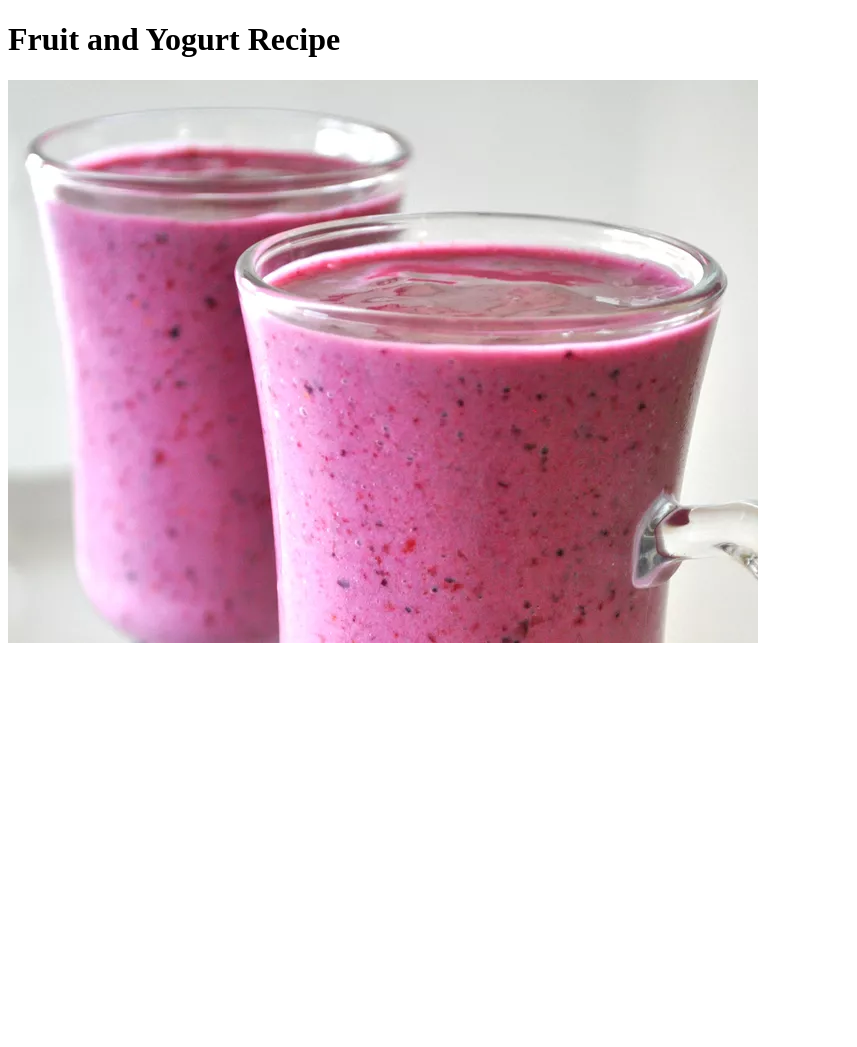
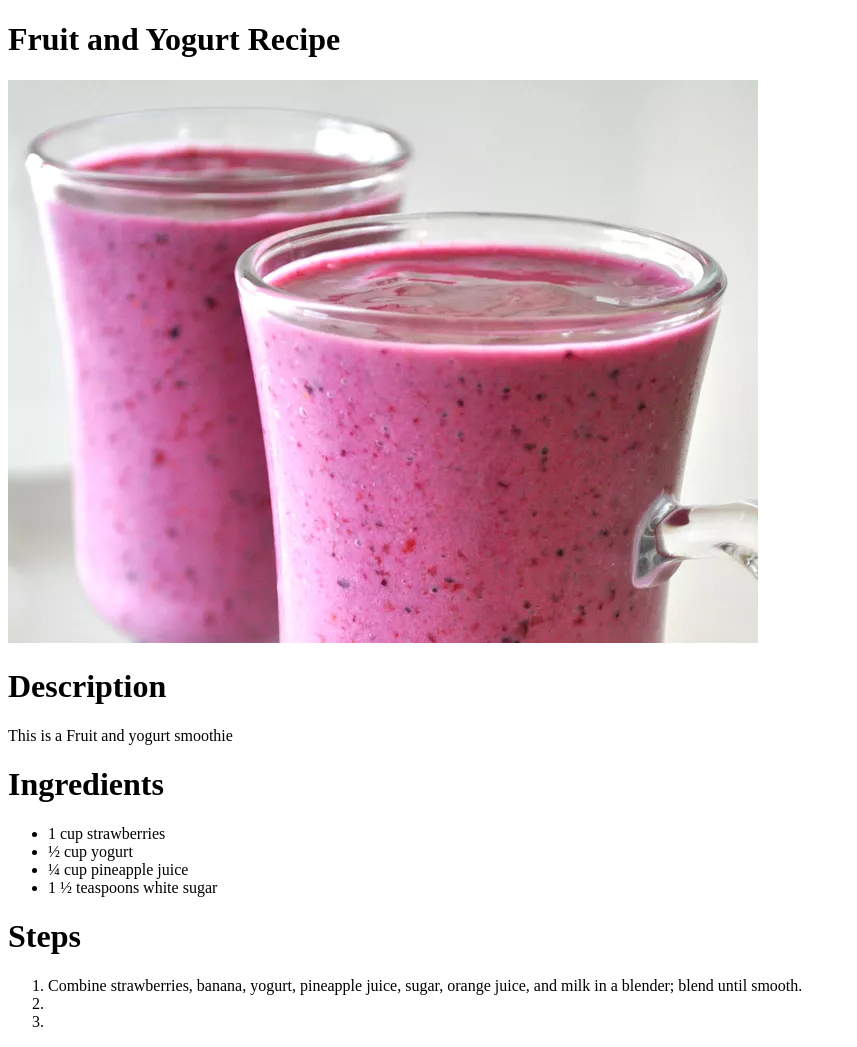
Before and after one commit to Balogunibrahim/odin-recipes, a plain HTML site: page recipes/fruit-and-yogurt.html in a window 1280 px wide. Shown: the whole page, without its empty margins (0-857 px from the left). Before the commit the page ends 800 px from the top, so only its background shows below. Drawn offline with Linux system fonts and the light colour scheme; files whose address does not match are found by name.

Commit message:
finished with the fruits-yogurt smoothie

```diff
--- a/recipes/fruit-and-yogurt.html
+++ b/recipes/fruit-and-yogurt.html
@@ -7,5 +7,24 @@
     <body>
         <h1>Fruit and Yogurt Recipe</h1>
         <img src="/home/icognitoguy/odin-recipes/img/fruit.jpg" alt="fruit-and-yogurt">
+        <h1>Description</h1>
+        <p>This is a Fruit and yogurt smoothie</p>
+
+        <h1>Ingredients</h1>
+        <ul>
+            <li>1 cup strawberries</li>
+            <li>½ cup yogurt</li>
+            <li>¼ cup pineapple juice</li>
+            <li>1 ½ teaspoons white sugar</li>
+
+
+        </ul>
+        <h1>Steps</h1>
+        <ol>
+            <li>Combine strawberries, banana, yogurt, pineapple juice, sugar, orange juice, and milk in a blender; blend until smooth.</li>
+            <li></li>
+            <li></li>
+
+        </ol>
     </body>
 </html>
```
